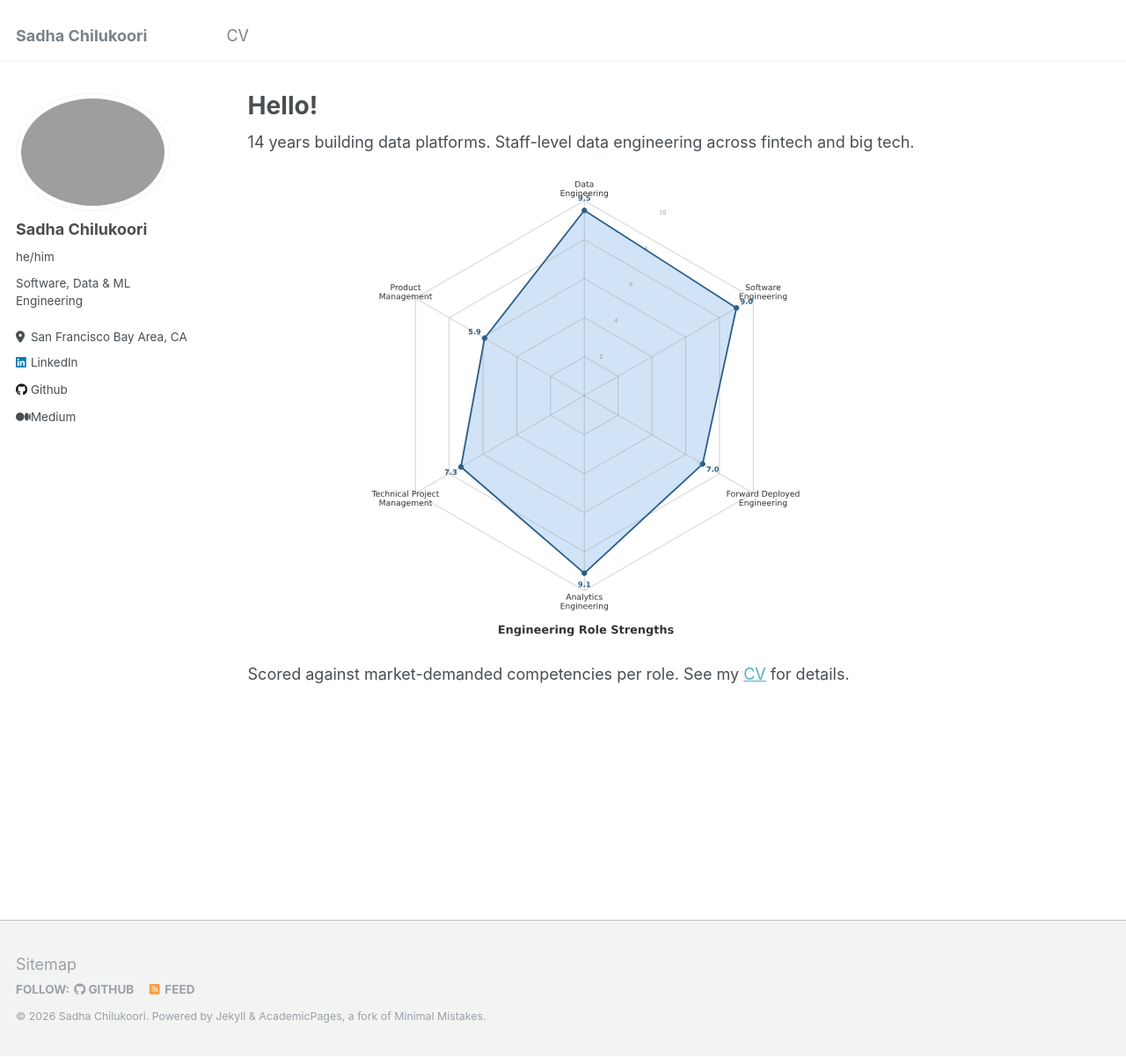
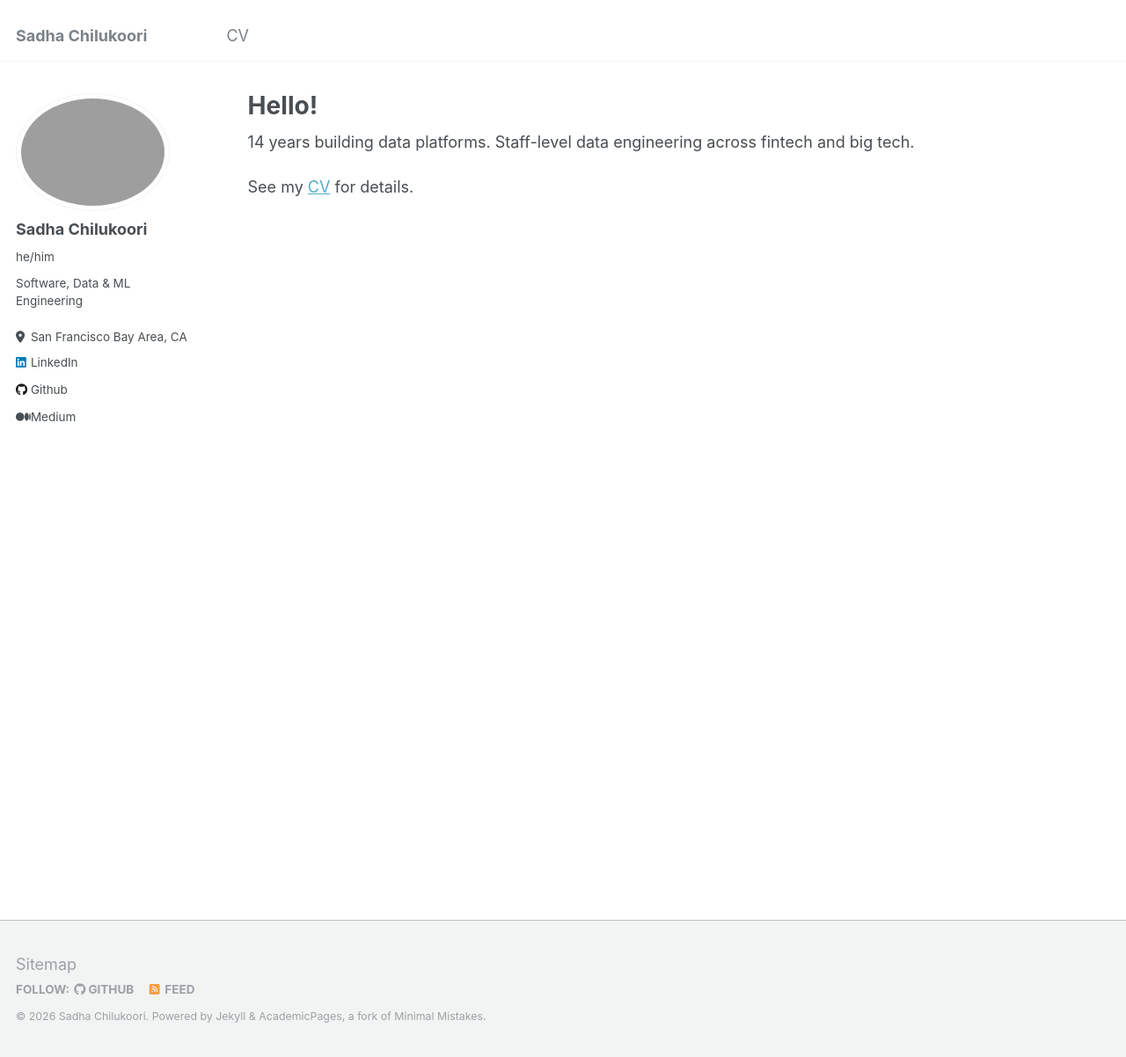
Before and after one commit to srchilukoori/srchilukoori.github.io, a Jekyll site: the page built from _pages/about.md, in a window 1280 px wide and 1202 px high. Shown: the whole window at 88% size. Built offline with Jekyll 4.4.1, drawn with Linux system fonts in a browser that asks for light colours.

Commit message:
Hide skills strength radar chart from about page

```diff
--- a/_pages/about.md
+++ b/_pages/about.md
@@ -9,6 +9,4 @@ redirect_from:
 
 14 years building data platforms. Staff-level data engineering across fintech and big tech.
 
-<img src="/images/engineering_strengths_radar.svg" alt="Engineering Role Strengths" style="max-width: 100%; width: 500px; display: block; margin: 1em auto;">
-
-Scored against market-demanded competencies per role. See my [CV](/cv/) for details.
+See my [CV](/cv/) for details.
```
